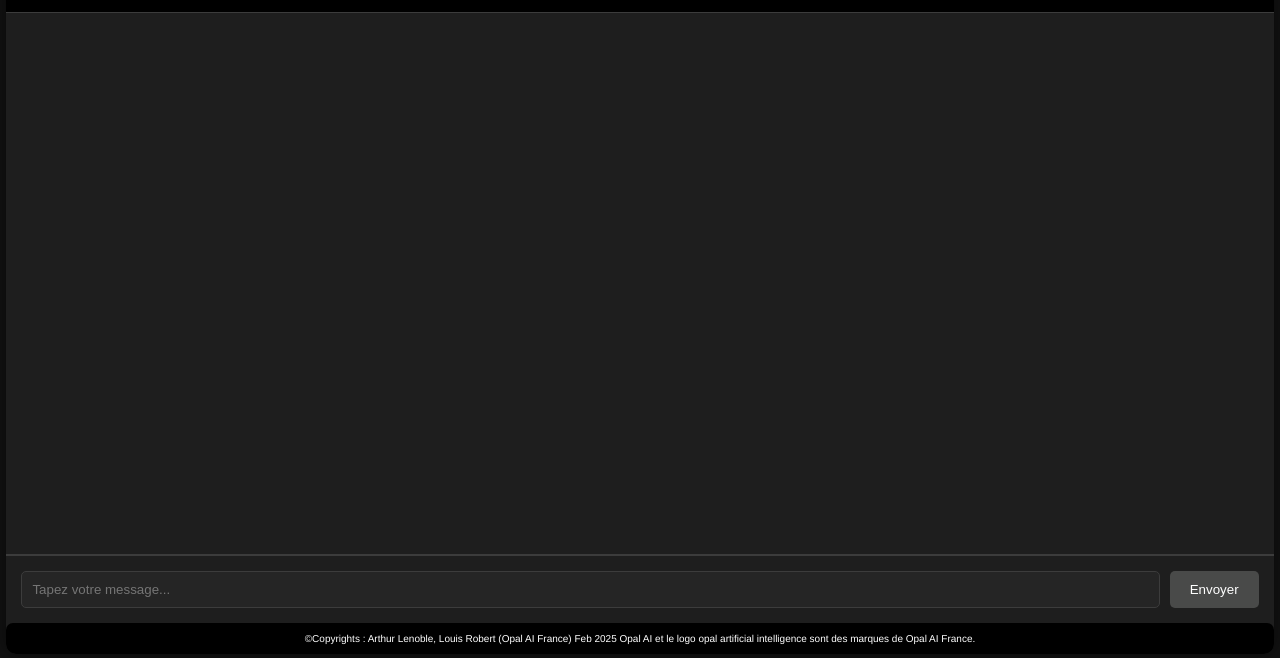
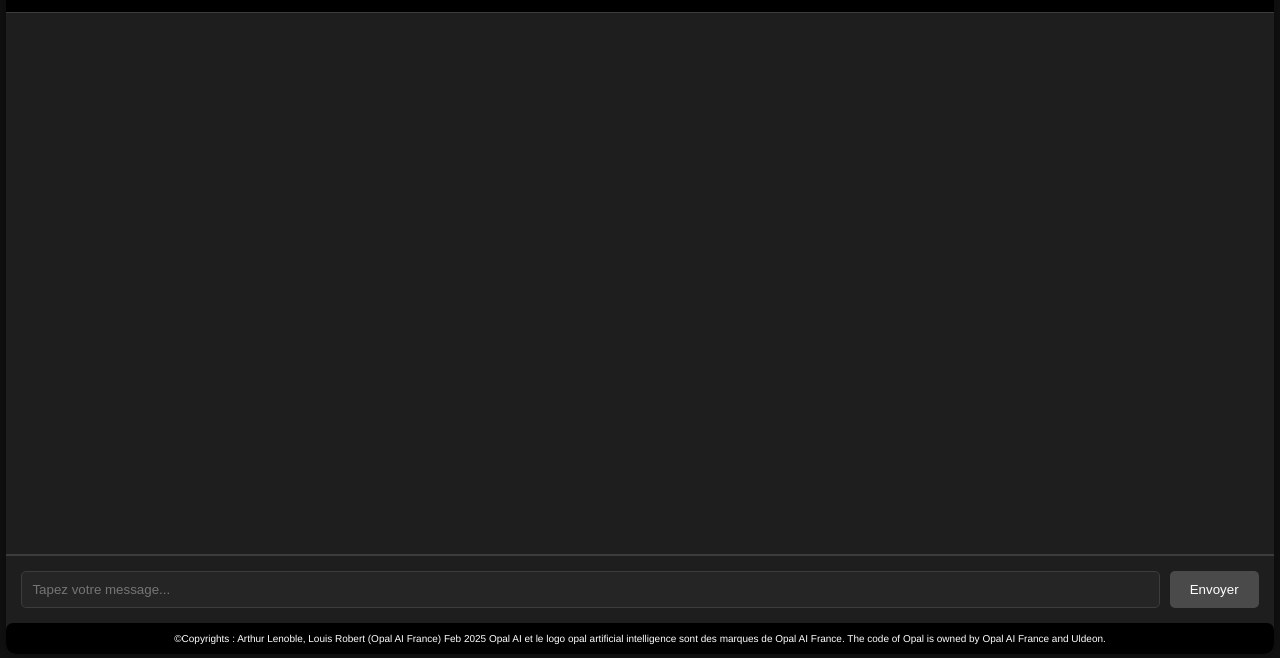
Before and after one commit to uldeon/opal, a plain HTML site: page index.html in a window 1280 px wide. Shown: the part 142-800 px from the top of the page. Drawn offline with Linux system fonts and the light colour scheme.

Commit message:
Update index.html

```diff
--- a/index.html
+++ b/index.html
@@ -188,7 +188,7 @@
             </button>
         </div>
         <div class="footer">©Copyrights : Arthur Lenoble, Louis Robert (Opal AI France) Feb 2025
-        Opal AI et le logo opal artificial intelligence sont des marques de Opal AI France.</div>
+        Opal AI et le logo opal artificial intelligence sont des marques de Opal AI France. The code of Opal is owned by Opal AI France and Uldeon.</div>
     </div>
 
 
```
